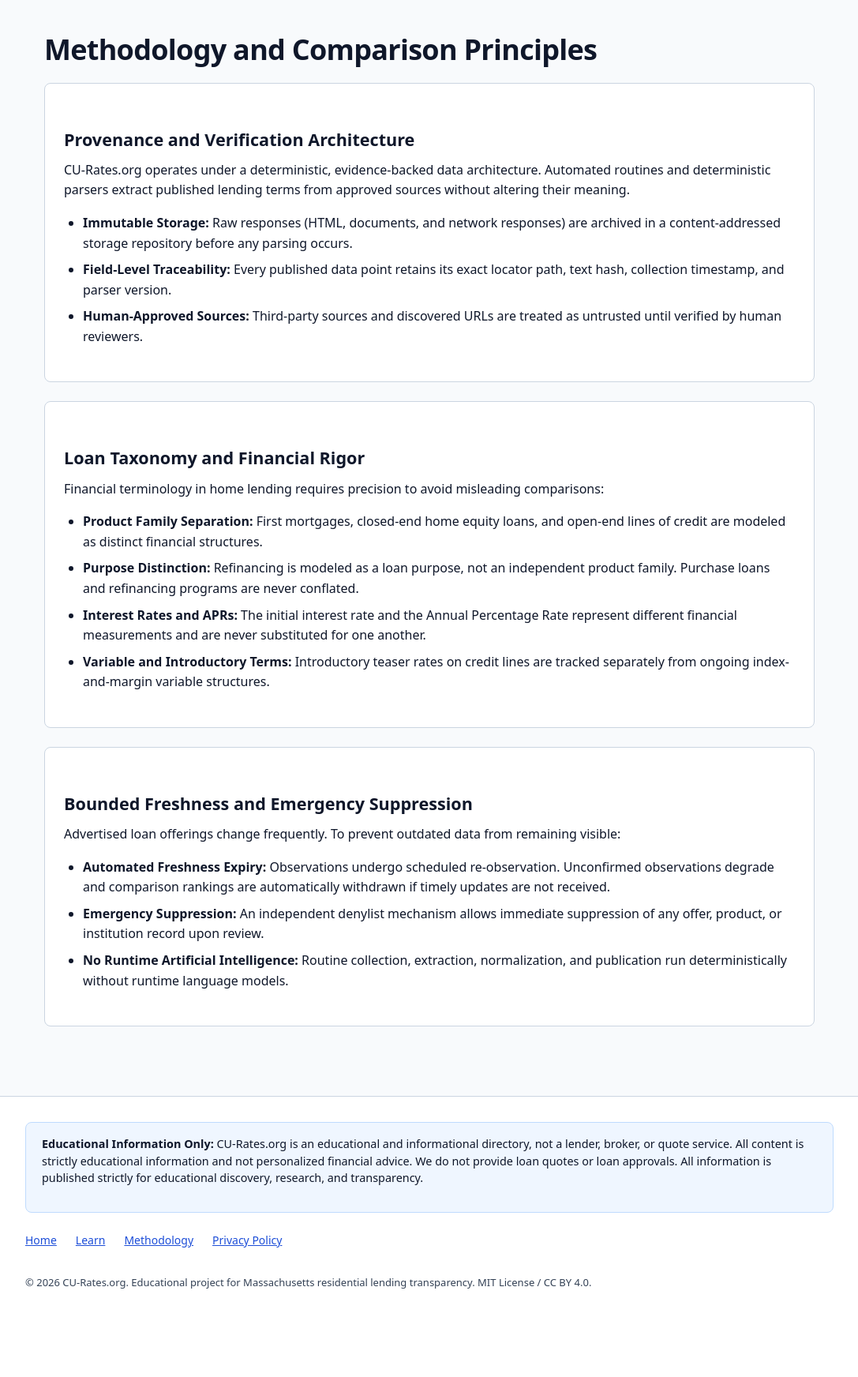
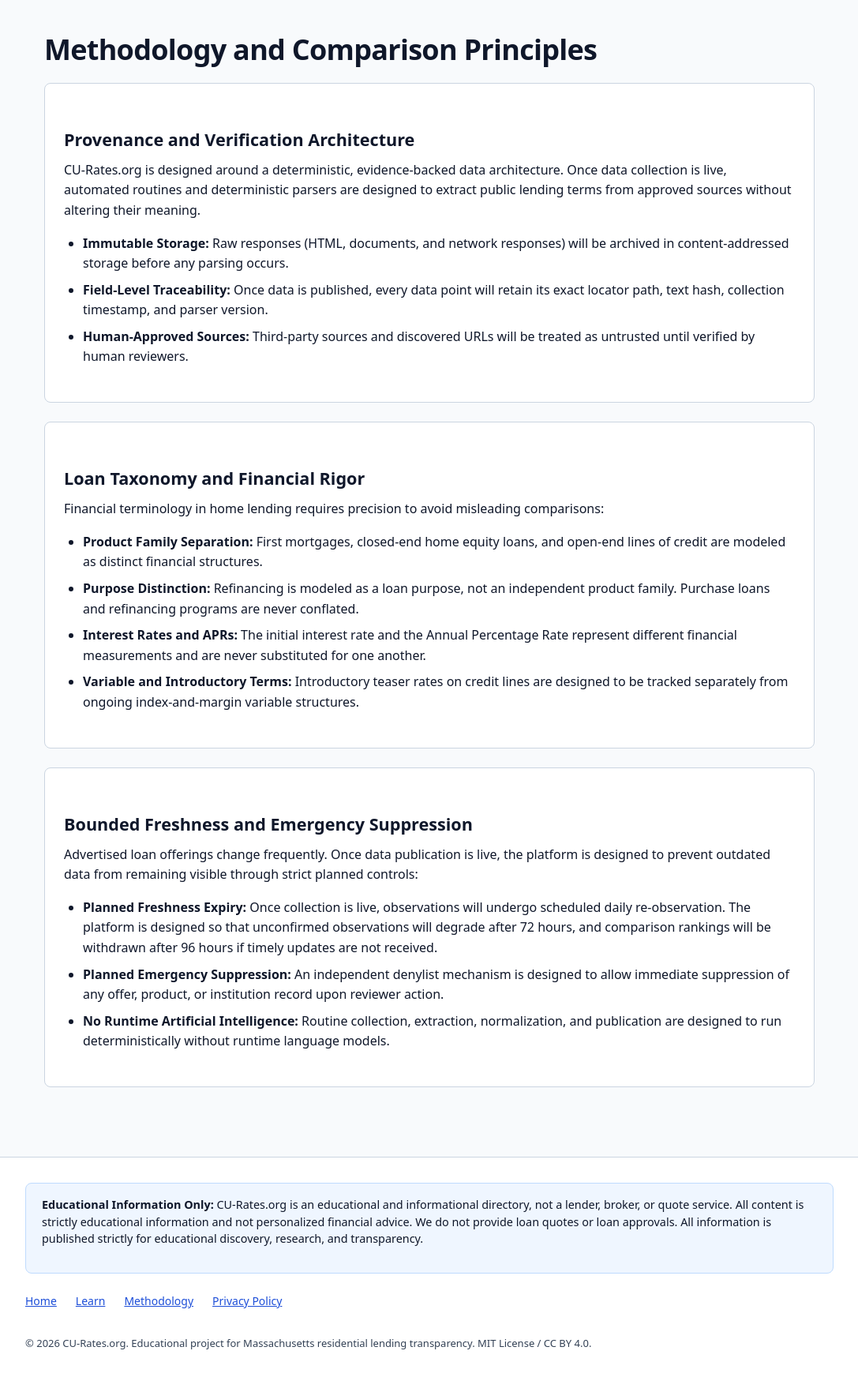
Before and after one commit to aisetsyoufree/curatesv2, a Python web app: template src/cu_rates/web/templates/methodology.html in a window 1280 px wide. Shown: the part 67-1811 px from the top of the page at 79% size, without its empty margins (96-1183 px from the left). Before the commit the page ends 1699 px from the top, so only its background shows below. Run offline with Jinja, Linux system fonts and the light colour scheme; the template is opened without the code that fills it, so the values that code supplies are empty.

Commit message:
Align website copy with planned system behavior (AUD3)
Update home, methodology, and privacy pages to describe collection,
freshness enforcement, storage, and emergency withdrawal using planned
and conditional wording rather than present-tense operational claims.
Add tests in test_web.py verifying absence of operational claims and
presence of planned wording.

Co-Authored-By: Gemini <noreply@google.com>

```diff
--- a/src/cu_rates/web/templates/methodology.html
+++ b/src/cu_rates/web/templates/methodology.html
@@ -8,11 +8,11 @@
 
   <section class="card" aria-labelledby="provenance-heading">
     <h2 id="provenance-heading">Provenance and Verification Architecture</h2>
-    <p>CU-Rates.org operates under a deterministic, evidence-backed data architecture. Automated routines and deterministic parsers extract published lending terms from approved sources without altering their meaning.</p>
+    <p>CU-Rates.org is designed around a deterministic, evidence-backed data architecture. Once data collection is live, automated routines and deterministic parsers are designed to extract public lending terms from approved sources without altering their meaning.</p>
     <ul>
-      <li><strong>Immutable Storage:</strong> Raw responses (HTML, documents, and network responses) are archived in a content-addressed storage repository before any parsing occurs.</li>
-      <li><strong>Field-Level Traceability:</strong> Every published data point retains its exact locator path, text hash, collection timestamp, and parser version.</li>
-      <li><strong>Human-Approved Sources:</strong> Third-party sources and discovered URLs are treated as untrusted until verified by human reviewers.</li>
+      <li><strong>Immutable Storage:</strong> Raw responses (HTML, documents, and network responses) will be archived in content-addressed storage before any parsing occurs.</li>
+      <li><strong>Field-Level Traceability:</strong> Once data is published, every data point will retain its exact locator path, text hash, collection timestamp, and parser version.</li>
+      <li><strong>Human-Approved Sources:</strong> Third-party sources and discovered URLs will be treated as untrusted until verified by human reviewers.</li>
     </ul>
   </section>
 
@@ -23,17 +23,17 @@
       <li><strong>Product Family Separation:</strong> First mortgages, closed-end home equity loans, and open-end lines of credit are modeled as distinct financial structures.</li>
       <li><strong>Purpose Distinction:</strong> Refinancing is modeled as a loan purpose, not an independent product family. Purchase loans and refinancing programs are never conflated.</li>
       <li><strong>Interest Rates and APRs:</strong> The initial interest rate and the Annual Percentage Rate represent different financial measurements and are never substituted for one another.</li>
-      <li><strong>Variable and Introductory Terms:</strong> Introductory teaser rates on credit lines are tracked separately from ongoing index-and-margin variable structures.</li>
+      <li><strong>Variable and Introductory Terms:</strong> Introductory teaser rates on credit lines are designed to be tracked separately from ongoing index-and-margin variable structures.</li>
     </ul>
   </section>
 
   <section class="card" aria-labelledby="freshness-heading">
     <h2 id="freshness-heading">Bounded Freshness and Emergency Suppression</h2>
-    <p>Advertised loan offerings change frequently. To prevent outdated data from remaining visible:</p>
+    <p>Advertised loan offerings change frequently. Once data publication is live, the platform is designed to prevent outdated data from remaining visible through strict planned controls:</p>
     <ul>
-      <li><strong>Automated Freshness Expiry:</strong> Observations undergo scheduled re-observation. Unconfirmed observations degrade and comparison rankings are automatically withdrawn if timely updates are not received.</li>
-      <li><strong>Emergency Suppression:</strong> An independent denylist mechanism allows immediate suppression of any offer, product, or institution record upon review.</li>
-      <li><strong>No Runtime Artificial Intelligence:</strong> Routine collection, extraction, normalization, and publication run deterministically without runtime language models.</li>
+      <li><strong>Planned Freshness Expiry:</strong> Once collection is live, observations will undergo scheduled daily re-observation. The platform is designed so that unconfirmed observations will degrade after 72 hours, and comparison rankings will be withdrawn after 96 hours if timely updates are not received.</li>
+      <li><strong>Planned Emergency Suppression:</strong> An independent denylist mechanism is designed to allow immediate suppression of any offer, product, or institution record upon reviewer action.</li>
+      <li><strong>No Runtime Artificial Intelligence:</strong> Routine collection, extraction, normalization, and publication are designed to run deterministically without runtime language models.</li>
     </ul>
   </section>
 </article>
--- a/src/cu_rates/web/templates/privacy.html
+++ b/src/cu_rates/web/templates/privacy.html
@@ -11,7 +11,7 @@
     <p>CU-Rates.org is designed from the ground up to respect consumer privacy. We operate as an independent educational resource and do not collect, monetize, or broker personal borrower data.</p>
     <ul>
       <li><strong>No Borrower Lead Generation:</strong> We do not ask for personal identification numbers, Social Security Numbers, phone numbers, email addresses, or physical street addresses. We do not sell user inquiries to lenders, brokers, or lead aggregators.</li>
-      <li><strong>No Personalized Pricing Forms:</strong> All data presented in the directory reflects publicly advertised terms collected from institutional sources, not individualized quotes based on user submissions.</li>
+      <li><strong>No Personalized Pricing Forms:</strong> Once comparison data is published, all information presented in the directory will reflect publicly advertised terms collected from institutional sources, not individualized quotes based on user submissions.</li>
     </ul>
   </section>
 
```
Also changed, not shown: src/cu_rates/web/templates/home.html (+5 -5 lines), tests/test_web.py (+32 -0 lines).
